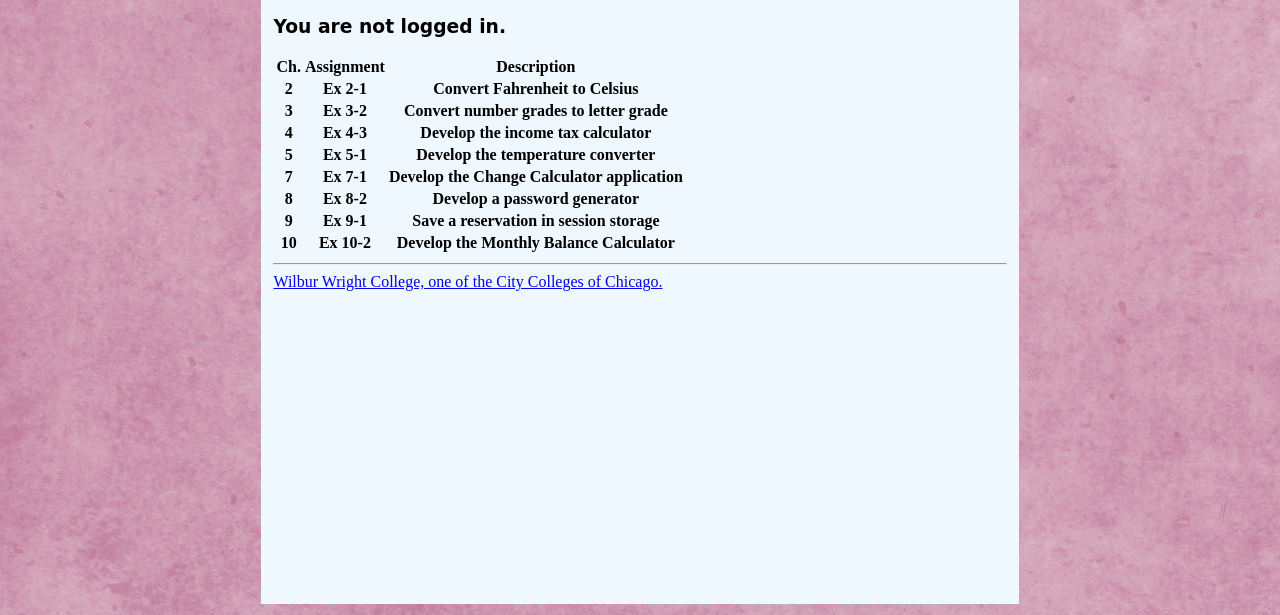
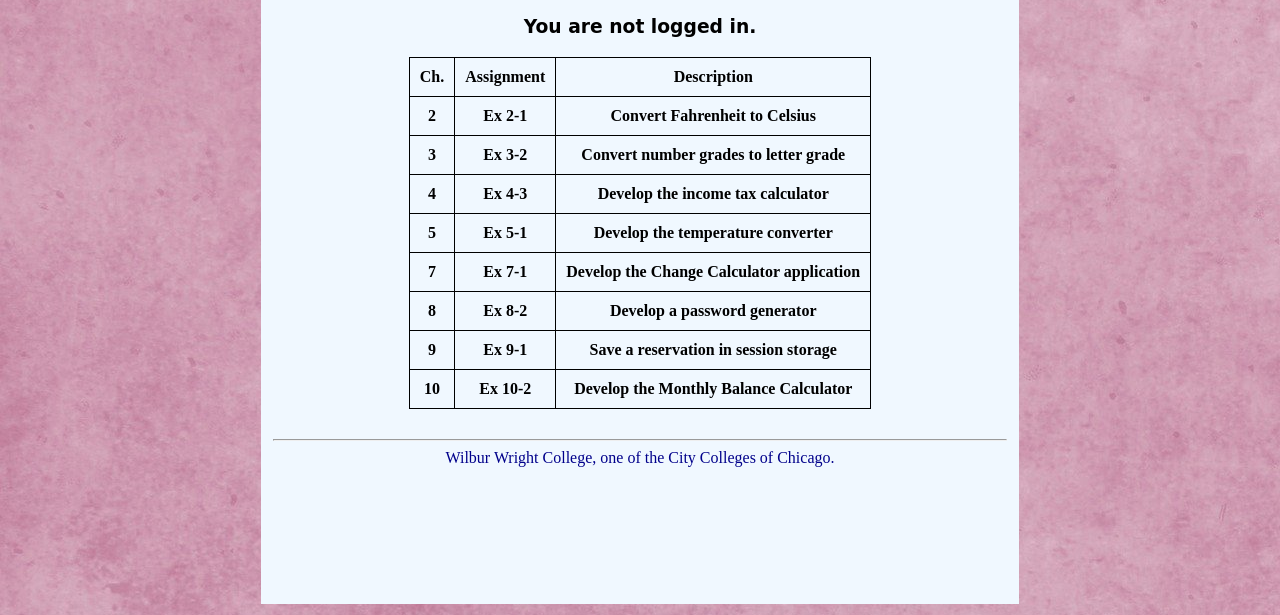
Before and after one commit to HannaStetsenka/HannaStetsenkaCIS182, a plain HTML site: page index.html in a window 1280 px wide. Shown: the part 211-826 px from the top of the page. Drawn offline with Linux system fonts and the light colour scheme.

Commit message:
Update styles.css

```diff
--- a/styles.css
+++ b/styles.css
@@ -12,10 +12,21 @@ main {
     margin-right: 20%;
     padding-left: 1%;
     padding-right: 1%;
+    text-align: center;
 
 }
 /*no rules for "hide" class*/
-
+table{
+    border-collapse: collapse;
+    margin-left: auto;
+    margin-right: auto;
+    margin-bottom: 30px;
+    margin-top: 20px;
+}
+th {
+    border: 1px solid;
+    padding: 10px;
+}
 /*no rules for "okta-login-container" class*/
 
 /*font family*/
@@ -32,7 +43,7 @@ h2 {
 /*image style*/
 img {
     border-radius: 50%;
-    border: solid 1px;
+    border: 1px solid;
     margin-left: 10%;
     margin-top: 5%;
     float: left;
@@ -42,3 +53,15 @@ header {
     margin-top: 2%;
     padding-top: 2%;
 }
+footer {
+    position: relative;
+    bottom: 10%;
+}
+a:link, a:visited {
+    color: darkblue;
+    text-align: end;
+    text-decoration: none;
+}
+a:hover, a:active {
+    color: crimson;
+}
```
